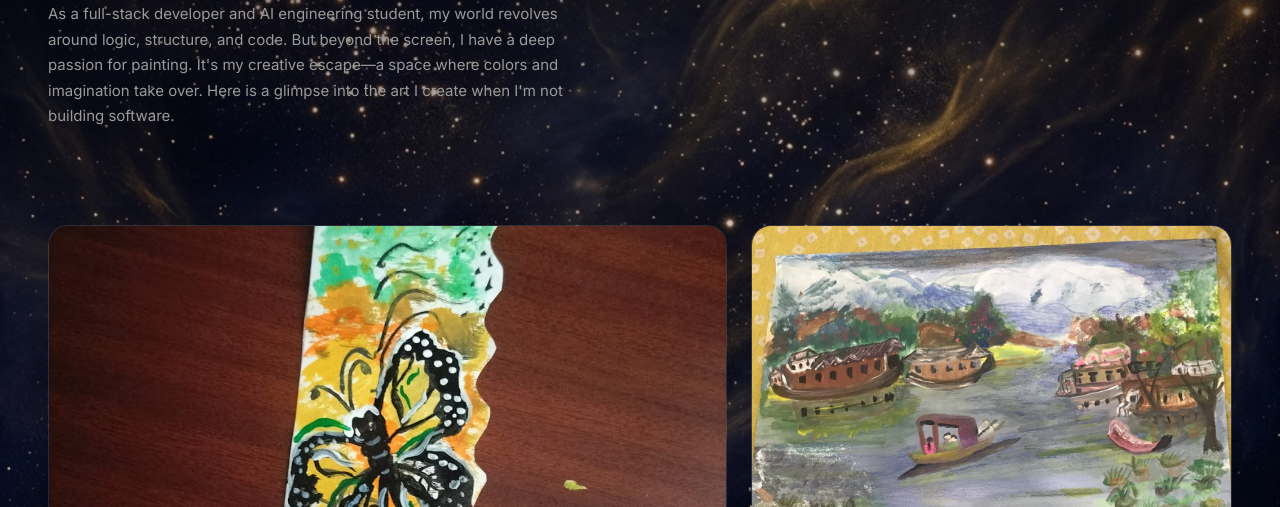
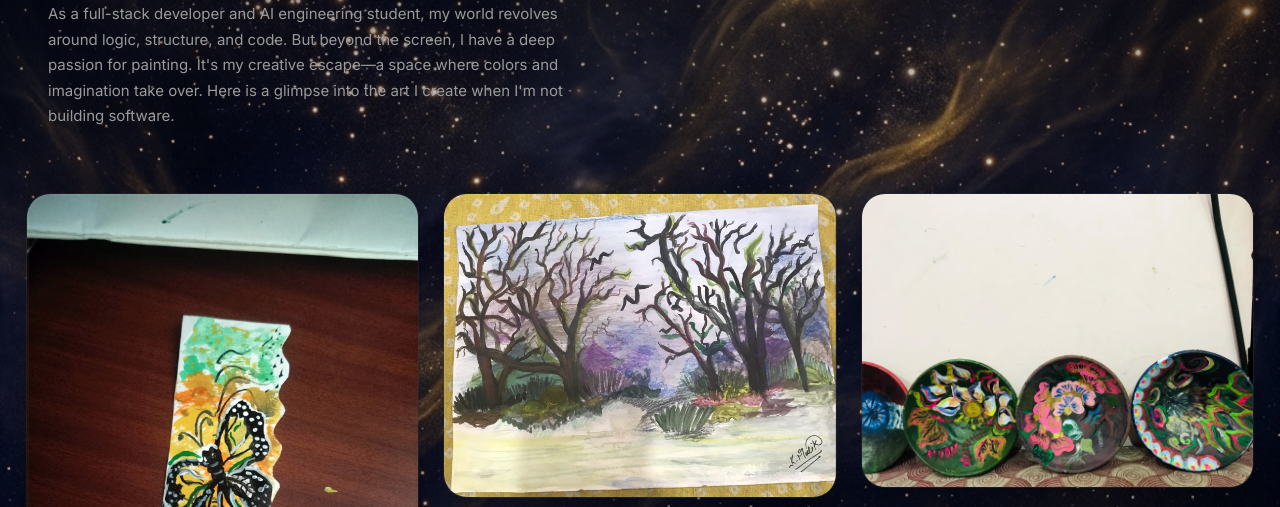
Before and after one commit to stackpilotkulsum/Kulsum.dev, a plain HTML site: page index.html in a window 1280 px wide. Shown: the part 9490-9997 px from the top of the page. Drawn offline with Linux system fonts and the light colour scheme; animation ran at ten frames a second; a script that the page names is missing.

Commit message:
Enhance art gallery with full width masonry grid and premium hover effects

```diff
--- a/index.html
+++ b/index.html
@@ -2287,51 +2287,77 @@ footer {
 }
 
 /* ===== GALLERY GRID ===== */
+.gallery-section-full {
+  max-width: 100%;
+  padding-left: 0;
+  padding-right: 0;
+}
+.gallery-header-full {
+  max-width: 1300px;
+  margin: 0 auto;
+  padding: 0 3rem;
+}
+
 .gallery-container {
-  max-width: 1400px;
+  width: 100%;
+  max-width: 1800px;
   margin: 0 auto;
-  padding: 2rem 0;
+  padding: 4rem 2vw 8rem;
   position: relative;
   z-index: 1;
 }
 .gallery-grid {
-  display: flex;
-  flex-wrap: wrap;
-  gap: 24px;
+  column-count: 3;
+  column-gap: 24px;
 }
 .gallery-item {
-  flex: 1 1 calc(33.333% - 24px);
-  min-width: 300px;
-  height: 400px;
+  break-inside: avoid;
+  margin-bottom: 24px;
   position: relative;
-  border-radius: 20px;
+  border-radius: 24px;
   overflow: hidden;
-  background: rgba(255,255,255,0.03);
-  border: 1px solid var(--border2);
-  box-shadow: 0 10px 30px rgba(0,0,0,0.3);
+  background: rgba(14,14,18,0.4);
+  border: 1px solid rgba(255,255,255,0.05);
+  box-shadow: 0 15px 35px rgba(0,0,0,0.4);
   cursor: pointer;
-  transition: transform 0.4s var(--ease), box-shadow 0.4s var(--ease);
-}
-.gallery-item:nth-child(4n + 1) {
-  flex: 1 1 calc(50% - 24px);
-}
-.gallery-item:nth-child(4n + 4) {
-  flex: 1 1 calc(50% - 24px);
+  transition: all 0.6s cubic-bezier(0.16, 1, 0.3, 1);
+  transform: translateY(0);
+}
+.gallery-item::before {
+  content: '';
+  position: absolute;
+  inset: 0;
+  border-radius: 24px;
+  padding: 2px;
+  background: linear-gradient(135deg, rgba(255,255,255,0.1), rgba(255,255,255,0) 60%);
+  -webkit-mask: linear-gradient(#fff 0 0) content-box, linear-gradient(#fff 0 0);
+  -webkit-mask-composite: xor;
+  mask-composite: exclude;
+  pointer-events: none;
+  opacity: 0.5;
+  transition: opacity 0.6s;
+  z-index: 2;
 }
 .gallery-item:hover {
-  transform: translateY(-8px);
-  box-shadow: 0 20px 40px rgba(0,0,0,0.5), 0 0 40px rgba(224,165,74,0.15);
-  border-color: rgba(224,165,74,0.3);
+  transform: translateY(-12px) scale(1.02);
+  box-shadow: 0 30px 60px rgba(0,0,0,0.6), 0 0 60px rgba(224,165,74,0.25);
+  border-color: rgba(224,165,74,0.4);
+  z-index: 10;
+}
+.gallery-item:hover::before {
+  opacity: 1;
+  background: linear-gradient(135deg, var(--accent), rgba(255,255,255,0) 60%);
 }
 .gallery-img {
   width: 100%;
-  height: 100%;
-  object-fit: cover;
-  transition: transform 0.7s var(--ease), filter 0.5s var(--ease);
+  height: auto;
+  display: block;
+  transition: transform 0.8s cubic-bezier(0.16, 1, 0.3, 1), filter 0.8s;
+  filter: saturate(0.9) contrast(1.05);
 }
 .gallery-item:hover .gallery-img {
-  transform: scale(1.08);
-  filter: brightness(1.1) contrast(1.1);
+  transform: scale(1.1);
+  filter: saturate(1.2) contrast(1.1) brightness(1.1);
 }
 .gallery-overlay {
   position: absolute;
@@ -2417,12 +2443,12 @@ footer {
   background: rgba(255,255,255,0.2);
   transform: rotate(90deg);
 }
-@media (max-width: 1024px) {
-  .gallery-item { flex: 1 1 calc(50% - 24px); }
-  .gallery-item:nth-child(n) { flex: 1 1 calc(50% - 24px); }
+@media (max-width: 1200px) {
+  .gallery-grid { column-count: 2; }
 }
 @media (max-width: 768px) {
-  .gallery-item { flex: 1 1 100%; height: 350px; }
+  .gallery-grid { column-count: 1; }
+  .gallery-container { padding: 2rem 5% 4rem; }
 }
 </style>
 </head>
@@ -3062,8 +3088,8 @@ footer {
 <div class="section-wrapper" id="art">
   <div class="section-bg" style="background-image:url('assets/hero-bg.png'); filter:hue-rotate(45deg) saturate(1.2); opacity:0.15;"></div>
   <div class="section-bg-overlay"></div>
-  <section>
-    <div class="section-header reveal">
+  <section class="gallery-section-full">
+    <div class="section-header reveal gallery-header-full">
       <div class="section-tag">Creative Outlet</div>
       <h2 class="section-title">My <span class="highlight">Paintings</span></h2>
       <p class="section-subtitle">As a full-stack developer and AI engineering student, my world revolves around logic, structure, and code. But beyond the screen, I have a deep passion for painting. It's my creative escape—a space where colors and imagination take over. Here is a glimpse into the art I create when I'm not building software.</p>
```
